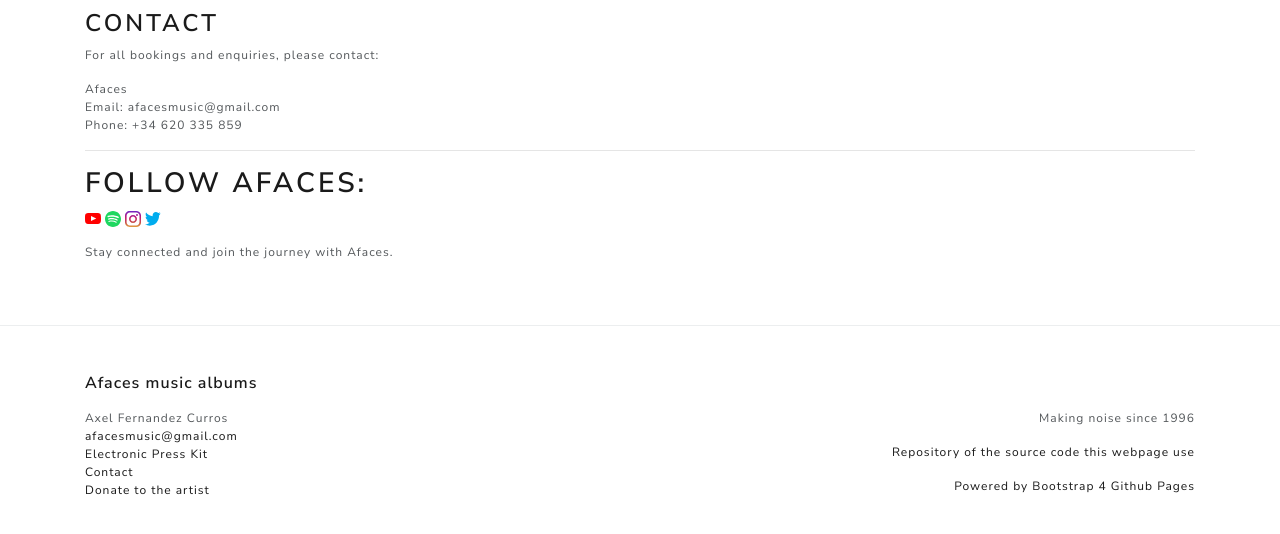
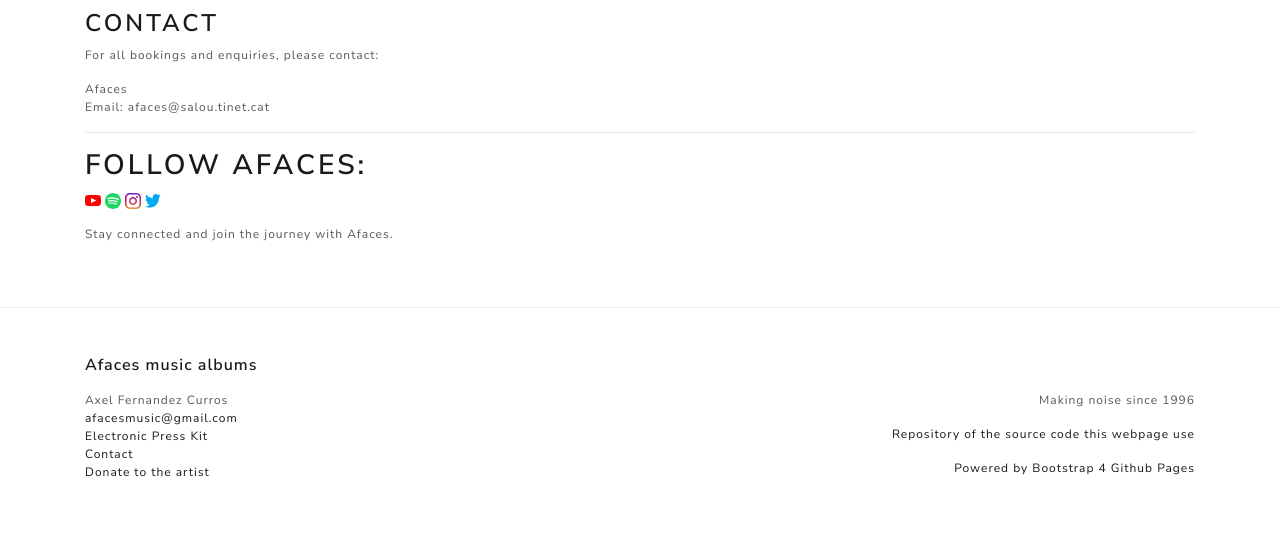
Before and after one commit to afaces/afaces.github.io, a Jekyll site: the page built from epk.md, in a window 1280 px wide and 900 px high, scrolled down 7632 px, cut to the strip 337-871 px from the top of the window. Built offline with Jekyll 4.4.1, drawn with Linux system fonts in a browser that asks for light colours; our own code applies the rules of GitHub Pages for plain Markdown files; a script that is not in the unit is left out.

Commit message:
Change Afaces contact email and remove phone number
Updated contact email for Afaces and removed phone number.

```diff
--- a/epk.md
+++ b/epk.md
@@ -215,8 +215,7 @@ Afaces performances in clubs and festivals:
 For all bookings and enquiries, please contact:
 
 **Afaces**
-Email: afacesmusic@gmail.com
-Phone: +34 620 335 859
+Email: afaces@salou.tinet.cat
 
 ---
 
```
